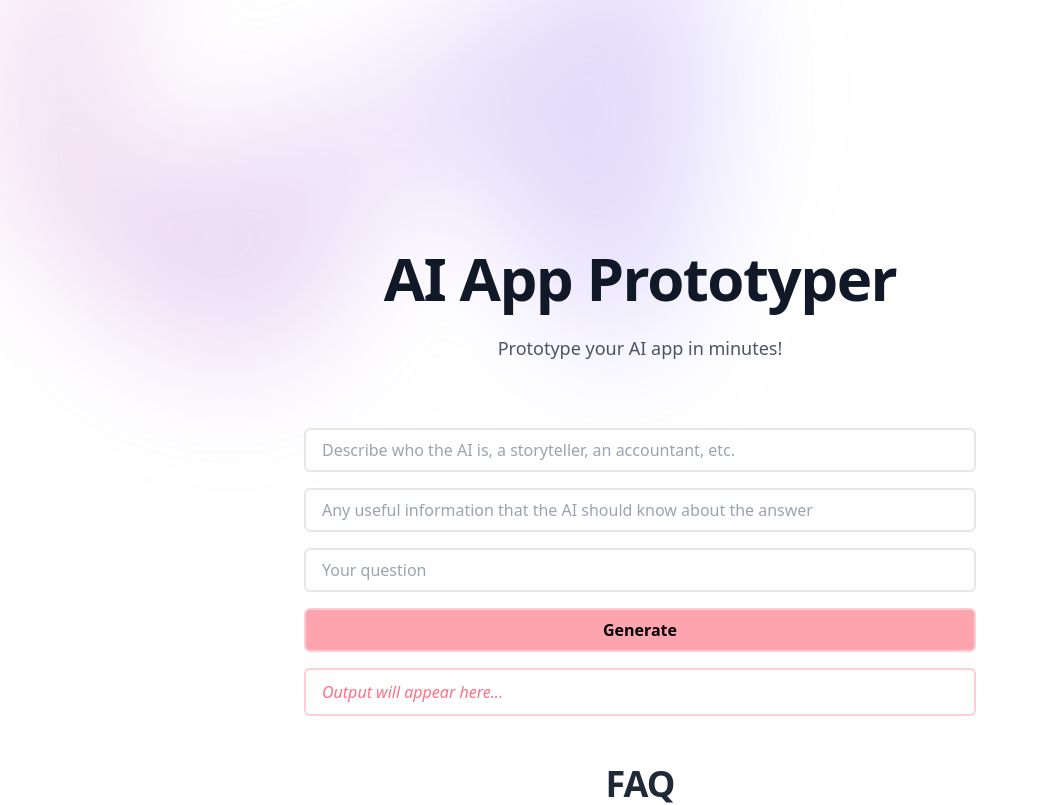
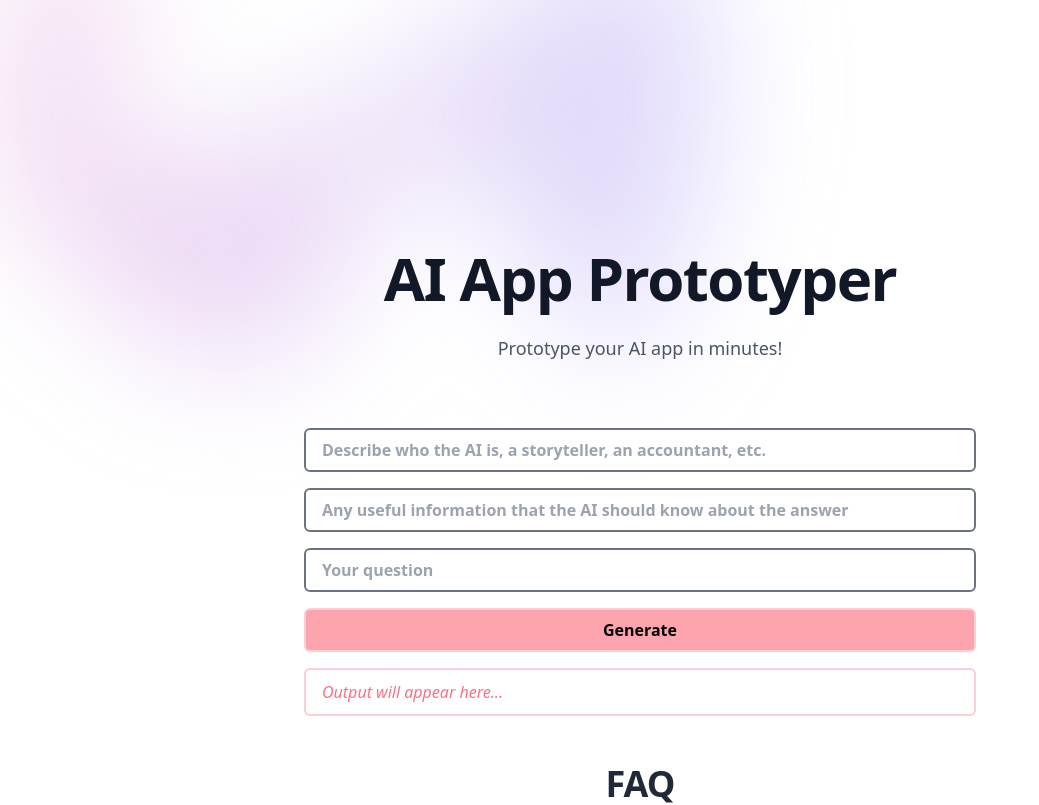
Before and after one commit to dylan-wu/ai-project-template, a Next.js app: page / in a window 1280 px wide. Shown: the top 805 px of the page, without its empty margins (0-1039 px from the left). Built offline with nearby package versions, Linux system fonts and the light colour scheme.

Commit message:
Update placeholder and border

```diff
--- a/pages/index.tsx
+++ b/pages/index.tsx
@@ -50,9 +50,9 @@ export default function Home() {
           </p>
         </div>
         <div className="flex flex-col gap-4 mb-4">
-          <input className="border-2 border-grey-300 px-4 py-2 rounded-md" value={system} onChange={e => setSystem(e.target.value)} placeholder="Describe who the AI is, a storyteller, an accountant, etc."/>
-          <input className="border-2 border-grey-300 px-4 py-2 rounded-md" value={assistant} onChange={e => setAssistant(e.target.value)} placeholder="Any useful information that the AI should know about the answer"/>
-          <input className="border-2 border-grey-300 px-4 py-2 rounded-md" value={user} onChange={e => setUser(e.target.value)} placeholder="Your question"/>
+          <input className="border-2 border-gray-500 font-semibold px-4 py-2 rounded-md" value={system} onChange={e => setSystem(e.target.value)} placeholder="Describe who the AI is, a storyteller, an accountant, etc."/>
+          <input className="border-2 border-gray-500 font-semibold px-4 py-2 rounded-md" value={assistant} onChange={e => setAssistant(e.target.value)} placeholder="Any useful information that the AI should know about the answer"/>
+          <input className="border-2 border-gray-500 font-semibold px-4 py-2 rounded-md" value={user} onChange={e => setUser(e.target.value)} placeholder="Your question"/>
           <button className="border-2 border-rose-200 px-4 py-2 rounded-md text-black font-semibold bg-rose-300" onClick={onSubmit}>{`${pressed ? "Generating response..." : "Generate"}`}</button>
         </div>
         <div className="border-2 border-rose-200 px-4 py-2 rounded-md h-full mb-12">
```
